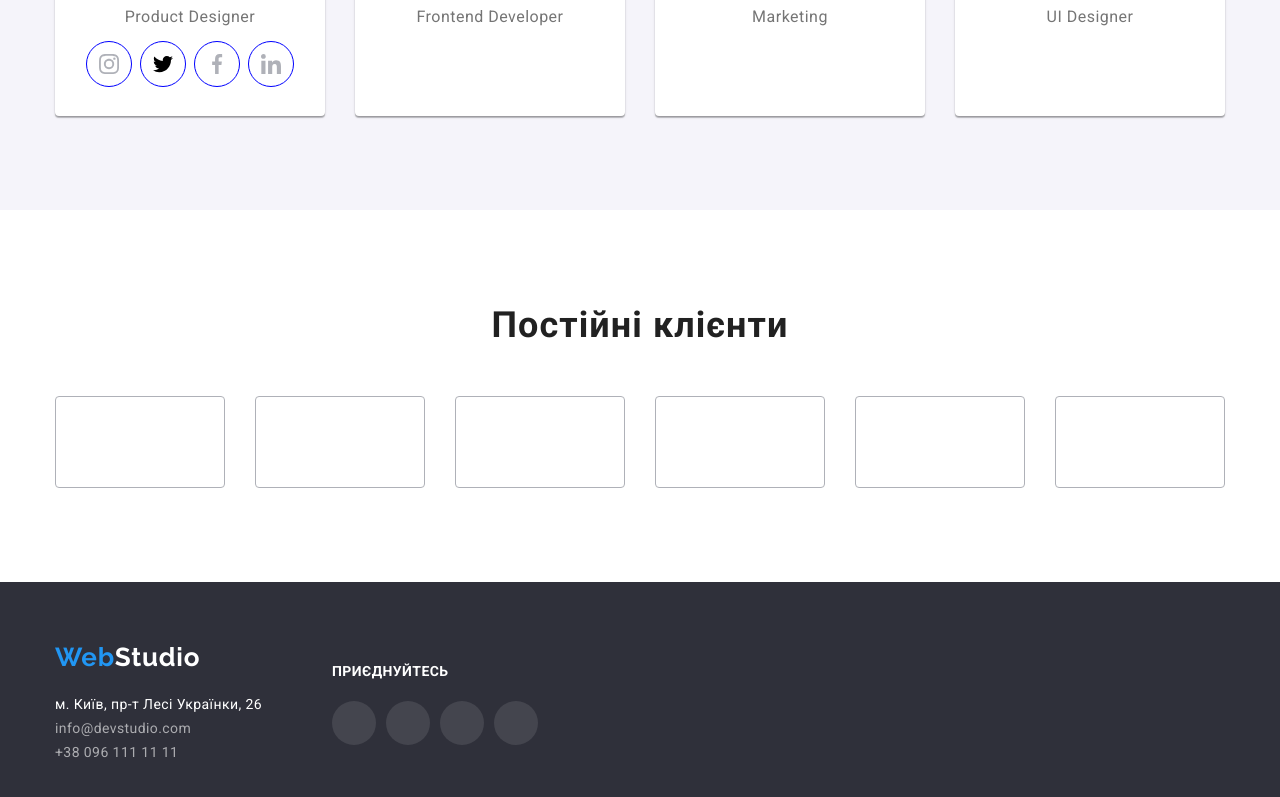
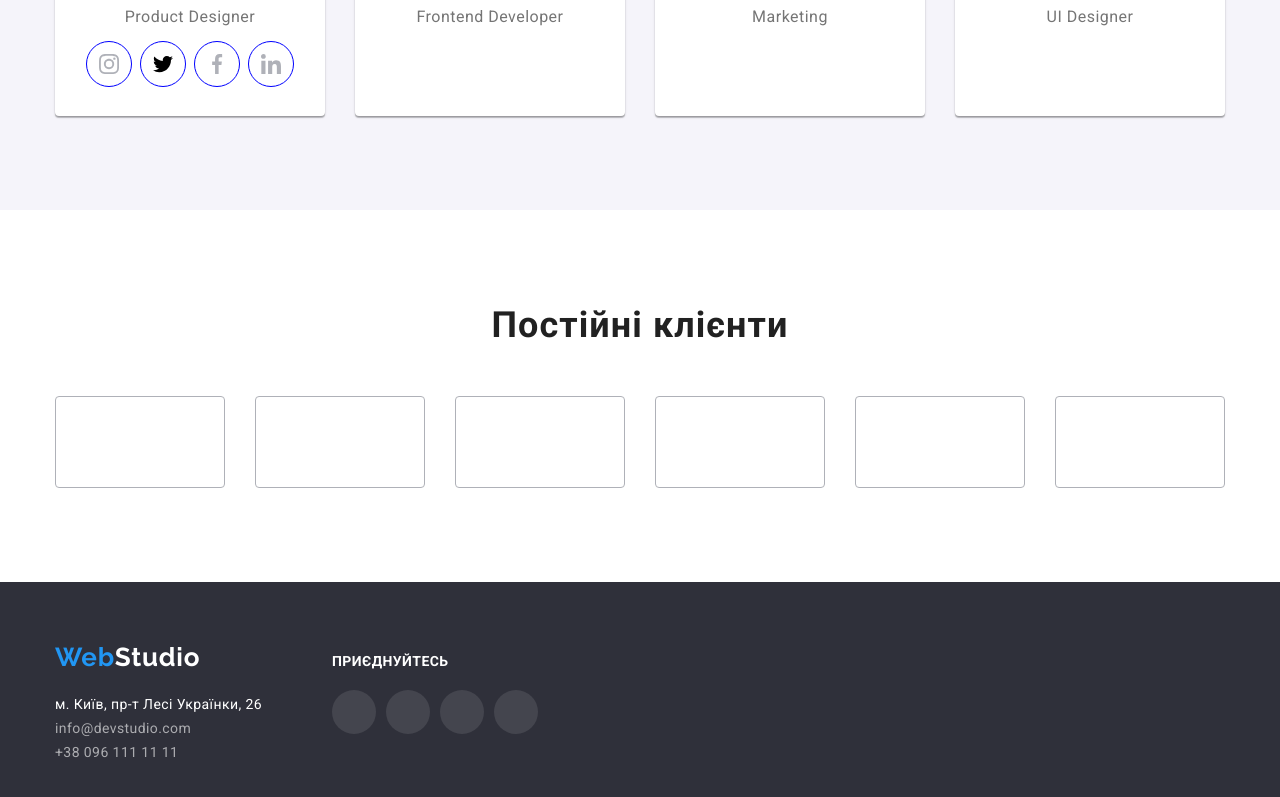
Before and after one commit to shadberry22/goit-markup-hw-04, a plain HTML site: page index.html in a window 1280 px wide. Shown: the part 2095-2892 px from the top of the page. Drawn offline with nearby package versions, Linux system fonts and the light colour scheme.

Commit message:
Updates css

```diff
--- a/css/styles.css
+++ b/css/styles.css
@@ -466,7 +466,7 @@ img {
 
 .footer-container {
   display: flex;
-  align-items: center;
+  align-items: baseline;
 }
 
 .logo-address {
--- a/index.html
+++ b/index.html
@@ -300,7 +300,7 @@
         </div>
 
         <div class="social-links">
-          <span class="social-title">приєднуйтесь</span>
+          <p class="social-title">приєднуйтесь</p>
           <ul class="social-list list">
             <li class="soc-link link"></li>
             <li class="soc-link link"></li>
```
Also changed, not shown: images/icons/client_logo_1.svg (renamed from images/client_logo_1.svg), images/icons/client_logo_2.svg (renamed from images/client_logo_2.svg), images/icons/client_logo_3.svg (renamed from images/client_logo_3.svg), images/icons/client_logo_4.svg (renamed from images/client_logo_4.svg), images/icons/client_logo_5.svg (renamed from images/client_logo_5.svg), images/icons/client_logo_6.svg (renamed from images/client_logo_6.svg), images/icons/features_icon_antenna.svg (renamed from images/features_icon_antenna.svg), images/icons/features_icon_astronaut.svg (renamed from images/features_icon_astronaut.svg), images/icons/features_icon_clock.svg (renamed from images/features_icon_clock.svg), images/icons/features_icon_diagram.svg (renamed from images/features_icon_diagram.svg), images/icons/icon_envelope.svg (renamed from images/icon_envelope.svg), images/icons/icon_facebook.svg (renamed from images/icon_facebook.svg), images/icons/icon_instagram.svg (renamed from images/icon_instagram.svg), images/icons/icon_linkedin.svg (renamed from images/icon_linkedin.svg), 2 more files.
